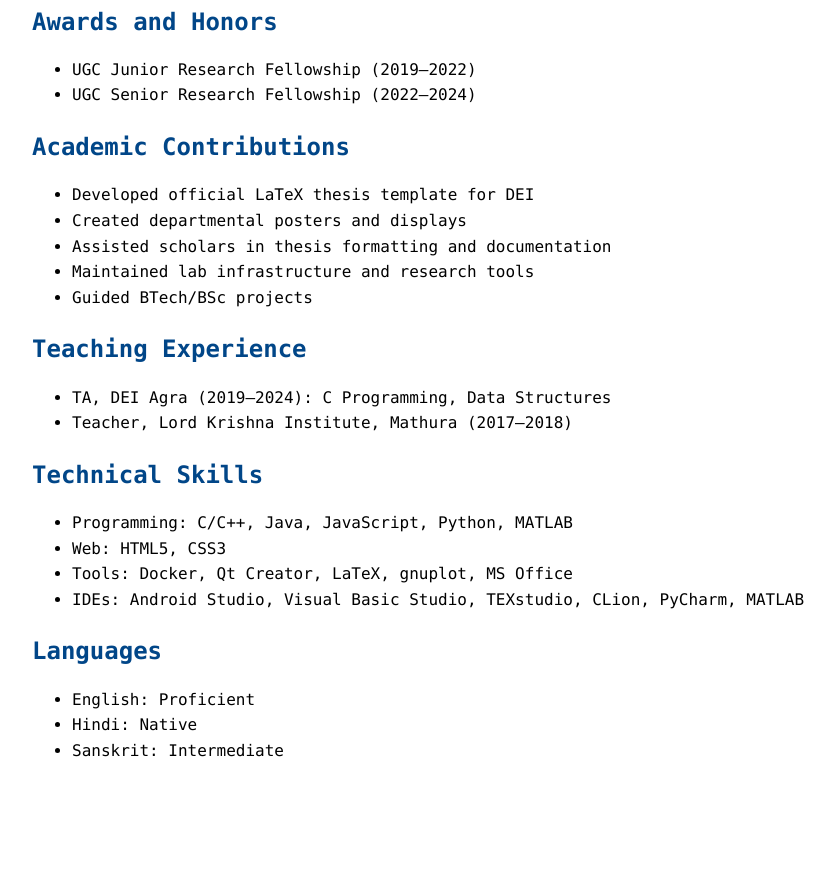
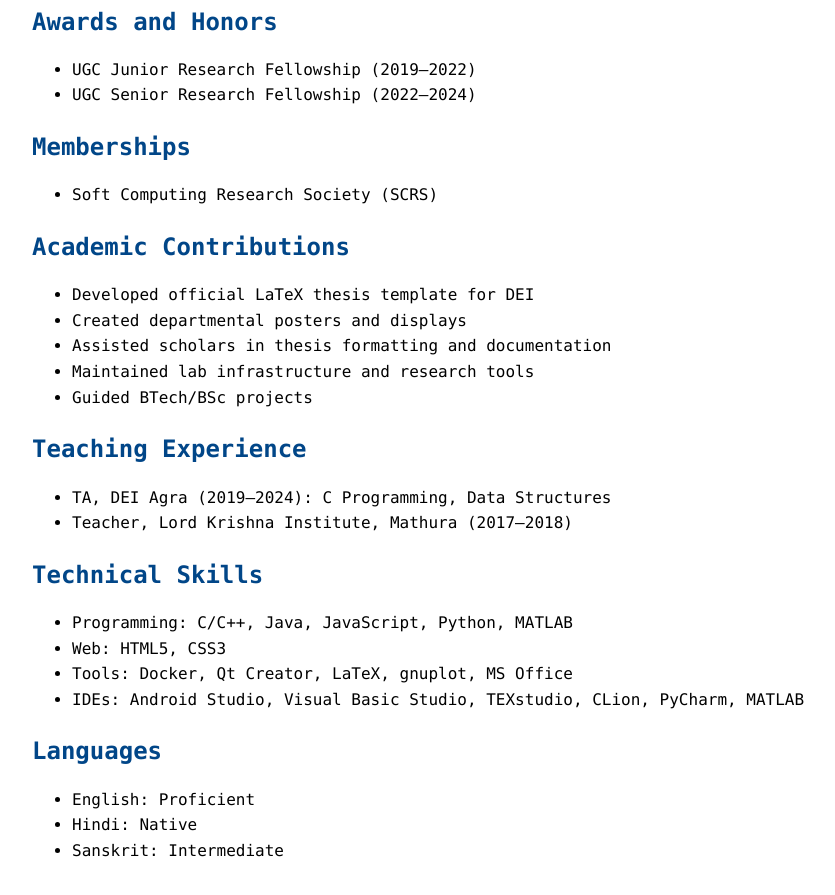
Before and after one commit to lRadha/laxmikant, a plain HTML site: page index.html in a window 1280 px wide. Shown: the part 1593-2488 px from the top of the page, without its empty margins (0-835 px from the left). Before the commit the page ends 2405 px from the top, so only its background shows below. Drawn offline with Linux system fonts and the light colour scheme.

Commit message:
Update index.html

```diff
--- a/index.html
+++ b/index.html
@@ -85,6 +85,11 @@
     <li>UGC Senior Research Fellowship (2022–2024)</li>
   </ul>
 
+  <h2>Memberships</h2>
+  <ul>
+    <li>Soft Computing Research Society (SCRS)</li>
+  </ul>
+
   <h2>Academic Contributions</h2>
   <ul>
     <li>Developed official LaTeX thesis template for DEI</li>
```
